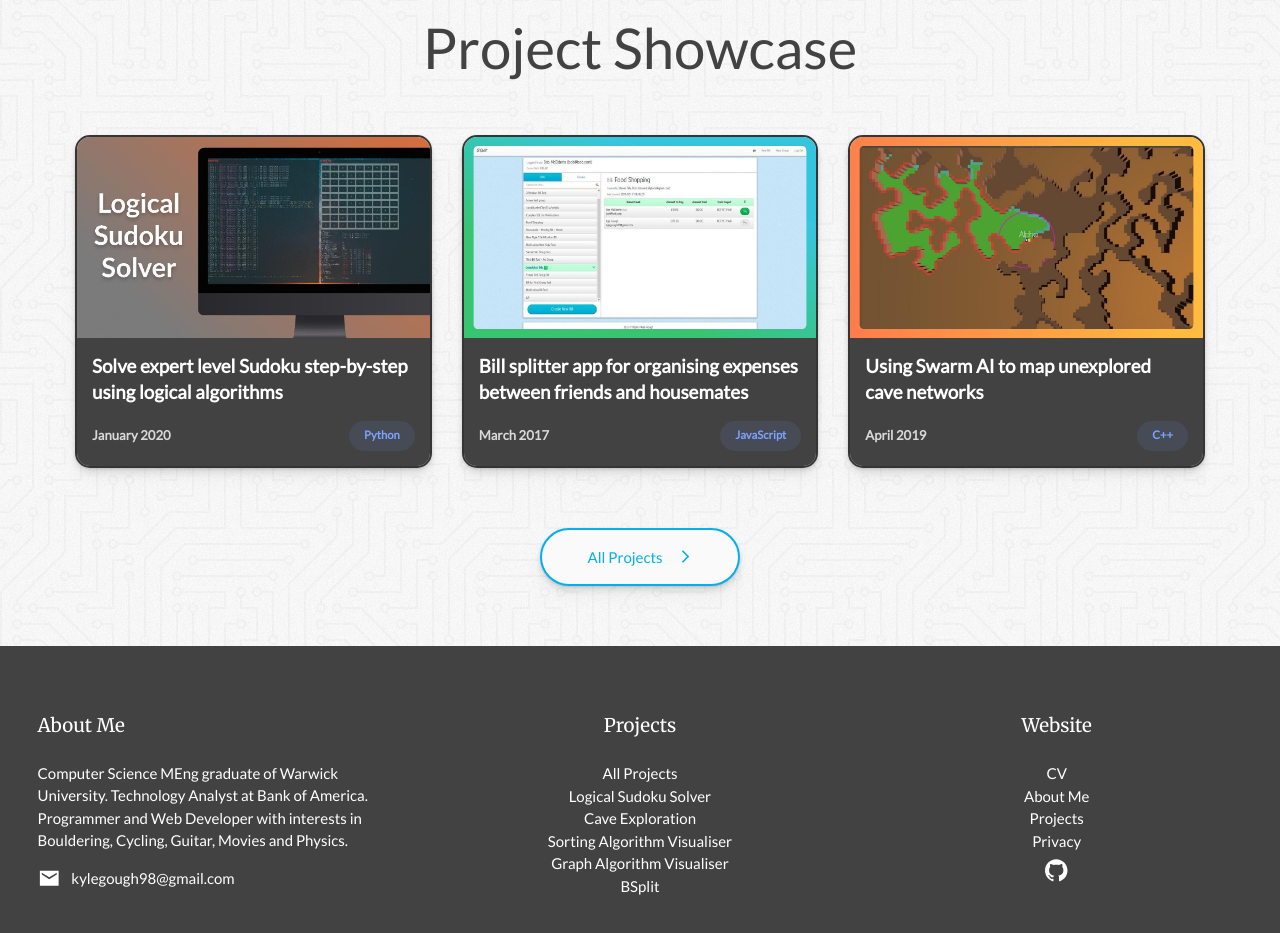
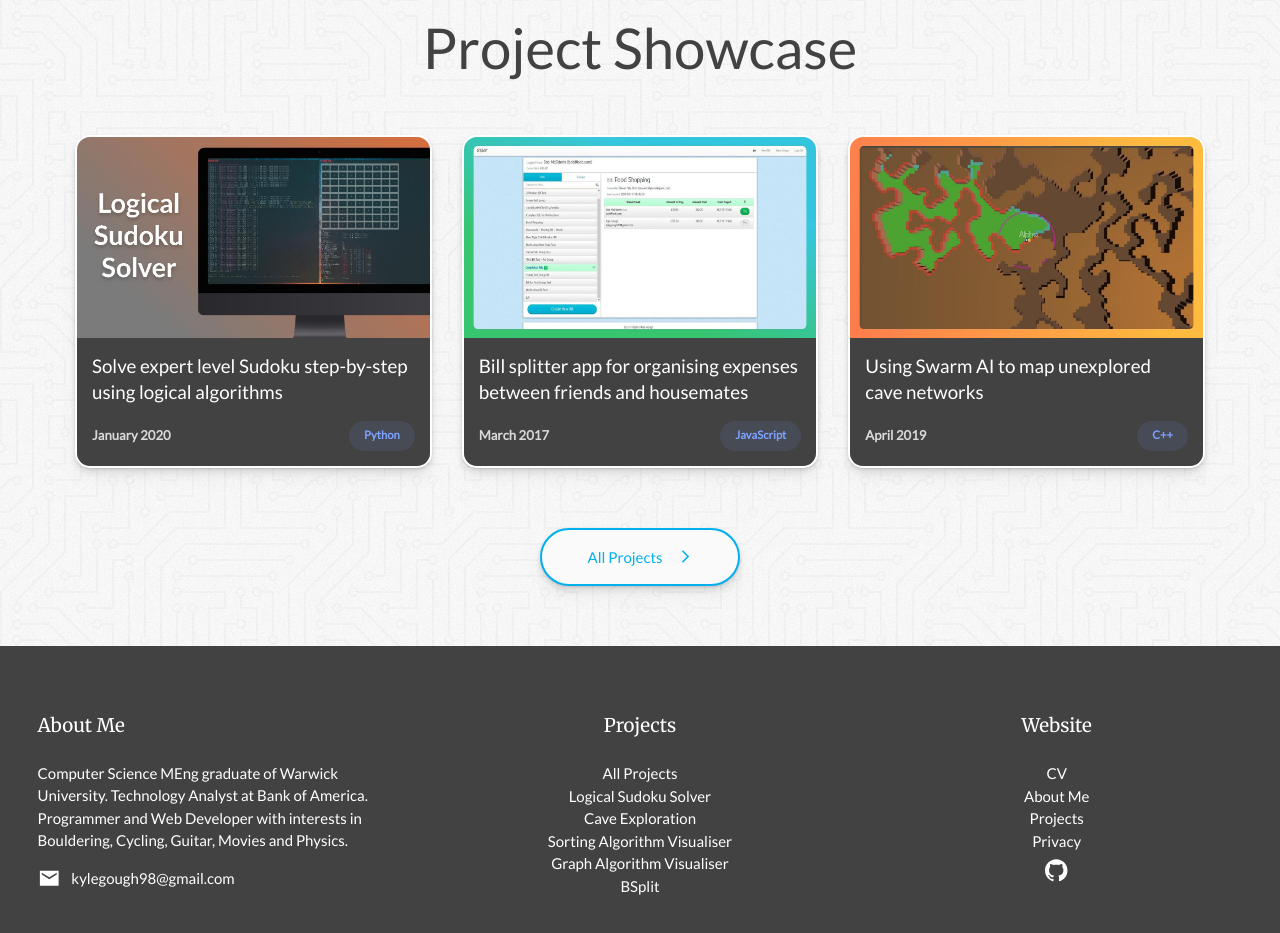
Before and after one commit to KyleGough/portfolio, a React (Create React App) app: page / in a window 1280 px wide. Shown: the part 961-1894 px from the top of the page. Built offline with nearby package versions, Linux system fonts and the light colour scheme.

Commit message:
Home project card styling

```diff
--- a/src/components/ProjectCard.tsx
+++ b/src/components/ProjectCard.tsx
@@ -3,10 +3,10 @@ import ProjectChip from './ProjectChip';
 
 export default function ProjectCard(props: { src: string, alt: string, title: string, tagline: string, date: string, link: string, chipText: string }) {
     return (
-        <Link to={props.link} className='rounded-2xl overflow-hidden border-2 border-nav-dark shadow drop-shadow-lg transition-all duration-100 group'>
+        <Link to={props.link} className='rounded-2xl overflow-hidden border-2 border-white shadow drop-shadow-lg group'>
             <img className='w-full' src={props.src} alt={props.alt} />
-            <div className='text-white p-4 font-bold group-hover:brightness-125 group-focus:brightness-125 bg-nav-light'>
-                <h3 className='text-xl font-extrabold mb-4 h-[3.5rem] line-clamp-2'>{props.tagline}</h3>
+            <div className='text-white p-4 font-bold group-hover:brightness-125 group-focus:brightness-125 bg-nav-light transition-all duration-100'>
+                <h3 className='text-xl font-medium mb-4 h-[3.5rem] line-clamp-2'>{props.tagline}</h3>
                 <div className='flex justify-between items-center'>
                     <p className='text-sm opacity-80'>{props.date}</p>
                     <ProjectChip name={props.chipText} />
```
